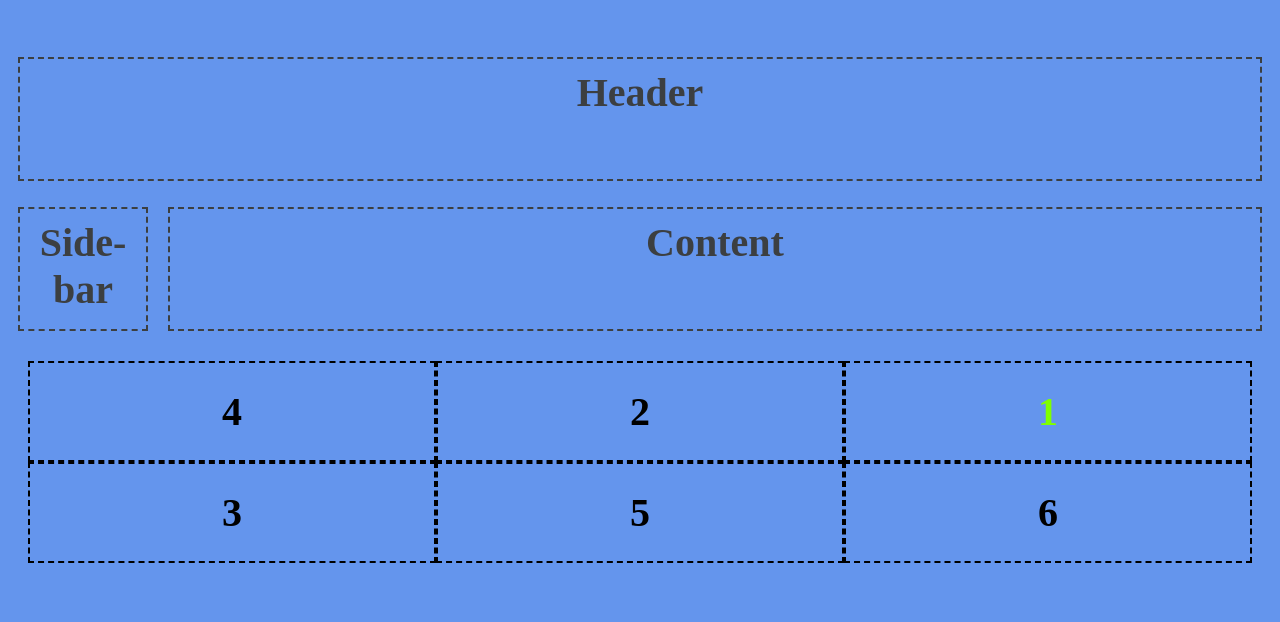
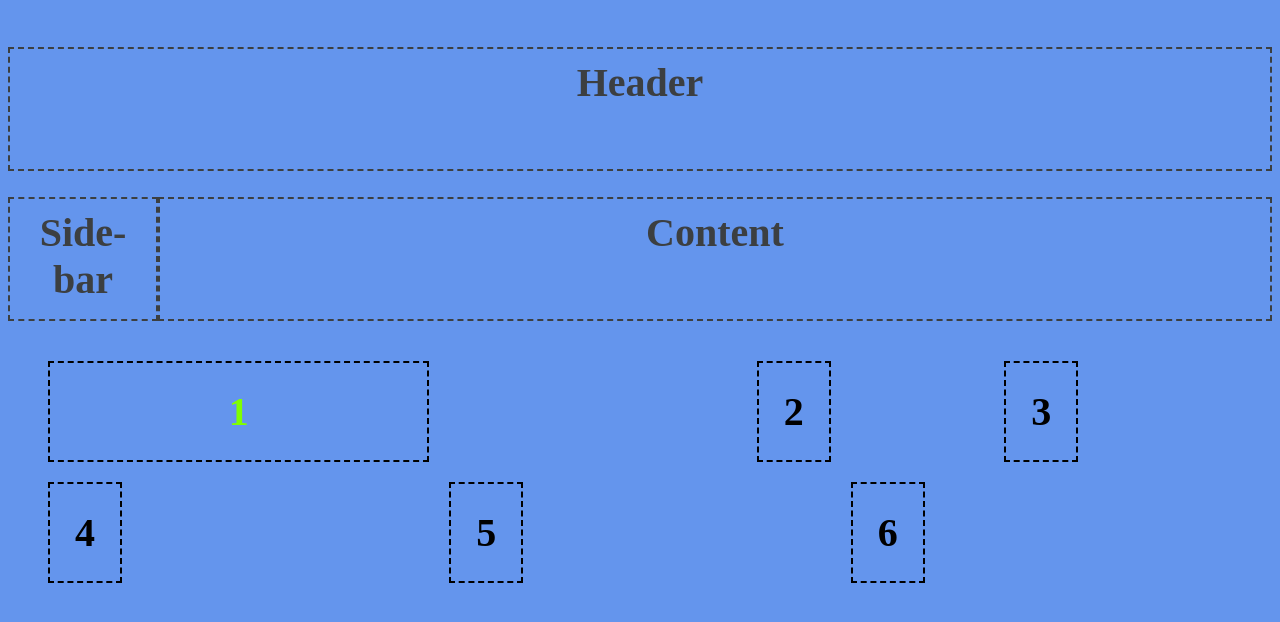
Before and after one commit to rigander/Toys-Store-GRID, a website: page index.html in a window 1280 px wide. Shown: the part 360-982 px from the top of the page. Before the commit the page ends 951 px from the top, so only its background shows below. Drawn offline with Linux system fonts and the light colour scheme.

Commit message:
centering  elements

```diff
--- a/scss/catalog.scss
+++ b/scss/catalog.scss
@@ -41,7 +41,6 @@ h2{
   height: 100px;
   border: 2px dashed;
   text-align: start;
-  margin: 10px;
   text-align: center;
   }
 .grid-header{
@@ -54,37 +53,50 @@ h2{
   grid-area: content;
 }
 
-
+// Выравнивание элементов сетки
 
 .items{
   display: grid;
   padding: 20px;
+  margin: 10px;
   grid-template-rows: [start] 1fr [row2] 1fr [row-end];
   grid-template-columns: [start] 1fr [col2] 1fr [col3] 1fr [col-end];
+  // Элементы займут пространство равное контенту который в них находится
+  // + paddings + margins. И прижались к левому краю - start. Если изменить
+  // значение на end будет тоже самое но элементы прижмутсья вправо.
+  justify-items: start;
+  // Тоже самое и по вертикали.
+  align-items: start;
 }
 .item{
   text-align: center;
   padding: 25px;
   border: 2px dashed black;
+  margin: 10px;
 }
-// Порядок вывода элементов сетки с помощью свойтсва order.
-// Свойство нужно задавать каждому элементу сетки чтобы не было путаницы.
+
 .grid__item_1{
   color: chartreuse;
-  order: 3;
+  // Также можно назначать выравнивание отдельным эелементам.
+  //  В данном случае вернули значение по-умолчанию. То есть контент
+  //  растянется по всей ячейке.
+  align-self: stretch;
+  justify-self: stretch;
 }
 .grid__item_2{
-  order: 2;
+  justify-self: end;
+  align-self: end;
 }
 .grid__item_3{
-  order: 4;
+  // Используя margin:auto; можно расположить контент ровно по центру ячейки.
+ margin: auto;
 }
 .grid__item_4{
-  order: 1;
+
 }
 .grid__item_5{
-  order: 5;
+
 }
 .grid__item_6{
-  order: 6;
+
 }
```
Also changed, not shown: css/catalog.css, 1 other file.
